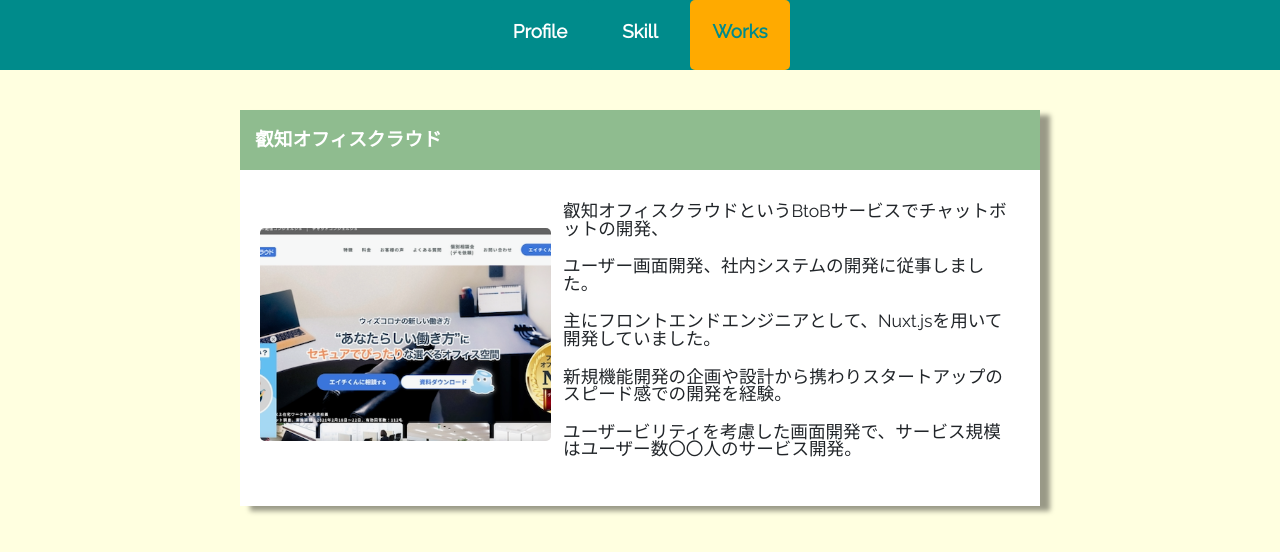
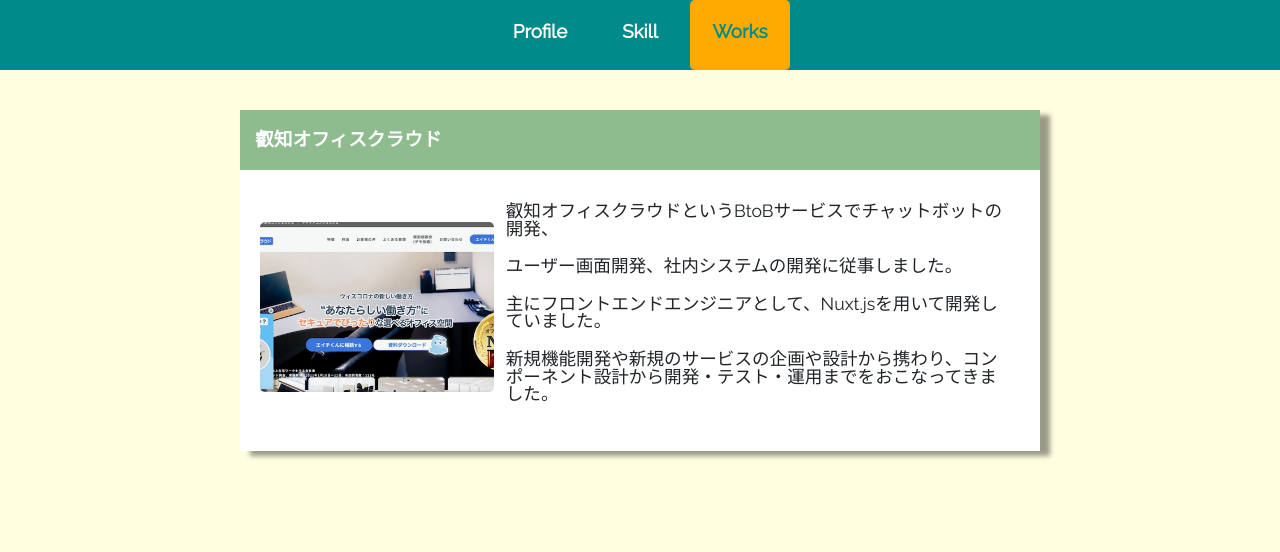
Before and after one commit to sukemaru-injp/next-first, a Next.js app: page /works in a window 1280 px wide. Shown: the top 552 px of the page. Built offline with nearby package versions, Linux system fonts and the light colour scheme.

Commit message:
add_image

```diff
--- a/components/templates/WorkCard.tsx
+++ b/components/templates/WorkCard.tsx
@@ -8,6 +8,8 @@
   image: string
   title: string
   content: string[]
+  link?: string
+  date?: string
 }
 
 const Content = styled.p`
--- a/package.json
+++ b/package.json
@@ -12,9 +12,9 @@
     "@emotion/styled": "^11.6.0",
     "@mui/icons-material": "^5.2.1",
     "@mui/material": "^5.2.3",
-    "@reduxjs/toolkit": "^1.6.2",
     "@types/lodash": "^4.14.176",
     "@types/styled-components": "^5.1.15",
+    "date-fns": "^2.27.0",
     "fs": "^0.0.1-security",
     "next": "12.0.2",
     "react": "17.0.2",
--- a/pages/works/index.tsx
+++ b/pages/works/index.tsx
@@ -7,13 +7,15 @@
   title: string
   image: string
   content: string[]
+  link?: string
+  date?: string
 }
 
 const workUi: workUi[] = [
   {
     title: '叡知オフィスクラウド',
     image: '/img/eichi.png',
-    content: ['叡知オフィスクラウドというBtoBサービスでチャットボットの開発、', 'ユーザー画面開発、社内システムの開発に従事しました。', '主にフロントエンドエンジニアとして、Nuxt.jsを用いて開発していました。', '新規機能開発の企画や設計から携わりスタートアップのスピード感での開発を経験。', 'ユーザービリティを考慮した画面開発で、サービス規模はユーザー数〇〇人のサービス開発。']
+    content: ['叡知オフィスクラウドというBtoBサービスでチャットボットの開発、', 'ユーザー画面開発、社内システムの開発に従事しました。', '主にフロントエンドエンジニアとして、Nuxt.jsを用いて開発していました。', '新規機能開発や新規のサービスの企画や設計から携わり、コンポーネント設計から開発・テスト・運用までをおこなってきました。']
   }
 ]
 
```
Also changed, not shown: public/img/eichi02.jpg (added), 1 other file (tests, documents, lock files or other folders).
